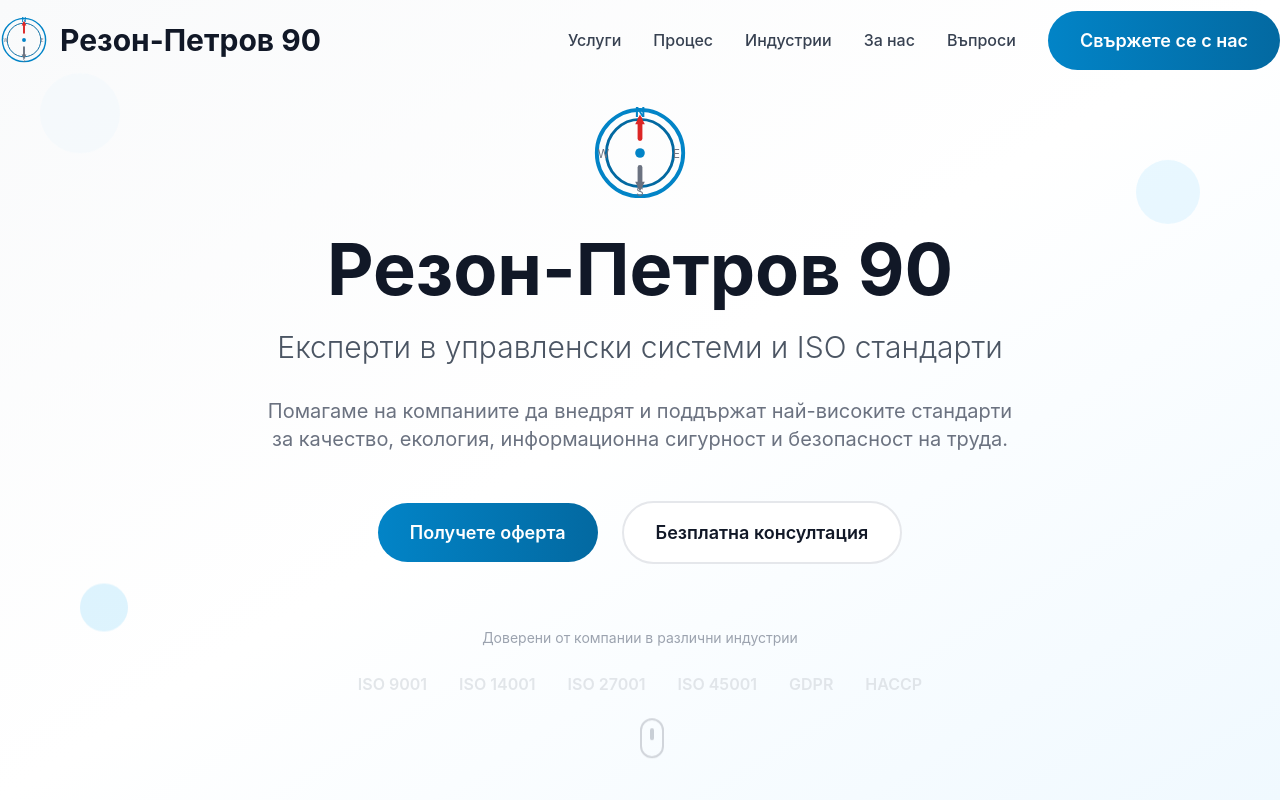
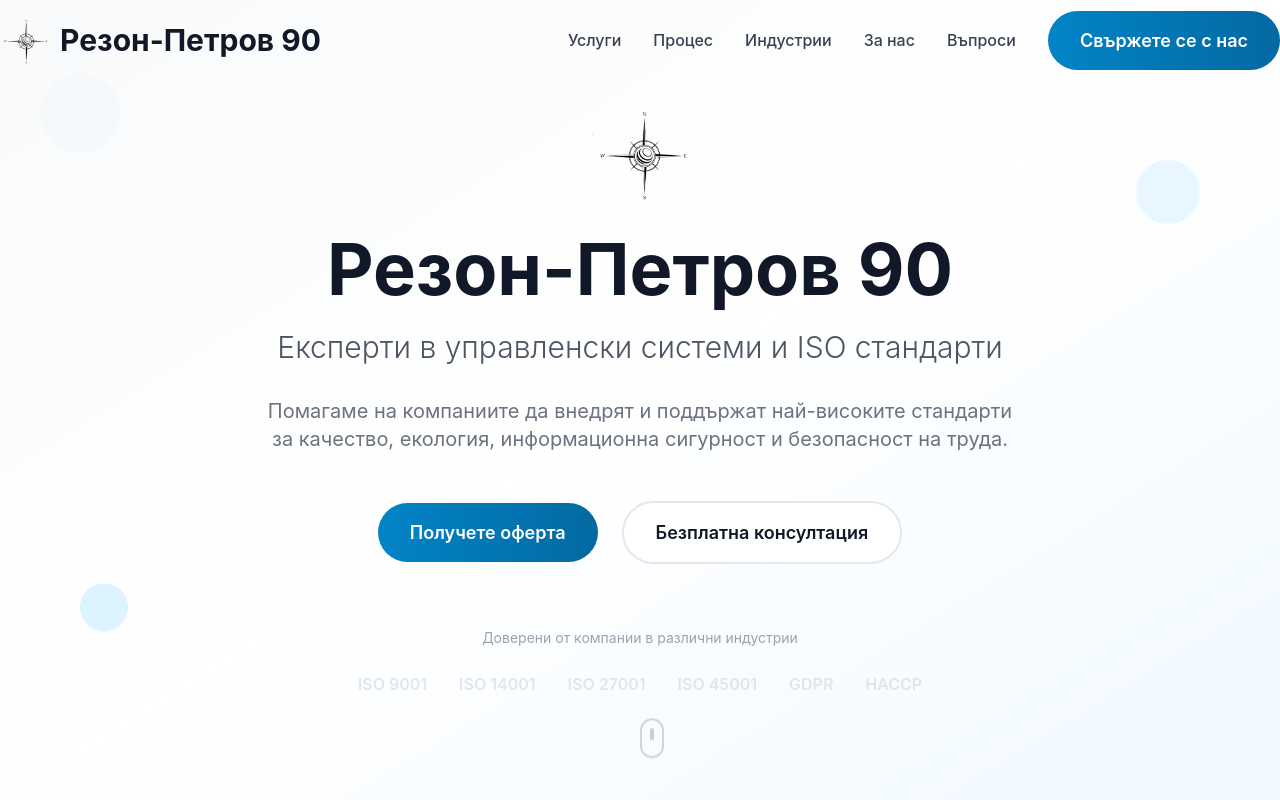
Before and after one commit to cMeXoTBoPeH/reson-petrov-landing, a React (Create React App) app: page / in a window 1280 px wide. Shown: the top 800 px of the page. Built offline with nearby package versions, Linux system fonts and the light colour scheme.

Commit message:
Update to use actual company logo (2222233333.png)

```diff
--- a/public/index.html
+++ b/public/index.html
@@ -2,7 +2,7 @@
 <html lang="en">
   <head>
     <meta charset="utf-8" />
-    <link rel="icon" href="%PUBLIC_URL%/favicon.svg" type="image/svg+xml" />
+    <link rel="icon" href="%PUBLIC_URL%/2222233333.png" type="image/png" />
     <link rel="icon" href="%PUBLIC_URL%/favicon.ico" />
     <meta name="viewport" content="width=device-width, initial-scale=1" />
     <meta name="theme-color" content="#000000" />
--- a/src/components/Footer.tsx
+++ b/src/components/Footer.tsx
@@ -24,33 +24,12 @@ const Footer: React.FC = () => {
               onClick={scrollToTop}
               className="flex items-center space-x-3 mb-6 hover:opacity-80 transition-opacity duration-300"
             >
-              {/* Compass Logo */}
-              <div className="w-8 h-8 relative">
-                <svg viewBox="0 0 100 100" className="w-full h-full">
-                  {/* Outer Circle */}
-                  <circle cx="50" cy="50" r="45" fill="none" stroke="#38bdf8" strokeWidth="3"/>
-
-                  {/* Inner Circle */}
-                  <circle cx="50" cy="50" r="35" fill="none" stroke="#7dd3fc" strokeWidth="2"/>
-
-                  {/* Compass Needle - North */}
-                  <line x1="50" y1="15" x2="50" y2="35" stroke="#f87171" strokeWidth="4" strokeLinecap="round"/>
-                  <polygon points="50,10 45,20 55,20" fill="#f87171"/>
-
-                  {/* Compass Needle - South */}
-                  <line x1="50" y1="65" x2="50" y2="85" stroke="#9ca3af" strokeWidth="4" strokeLinecap="round"/>
-                  <polygon points="50,90 45,80 55,80" fill="#9ca3af"/>
-
-                  {/* Center Dot */}
-                  <circle cx="50" cy="50" r="4" fill="#38bdf8"/>
-
-                  {/* Direction Markers */}
-                  <text x="50" y="12" textAnchor="middle" fontSize="12" fill="#38bdf8" fontWeight="bold">N</text>
-                  <text x="88" y="55" textAnchor="middle" fontSize="10" fill="#9ca3af">E</text>
-                  <text x="50" y="95" textAnchor="middle" fontSize="10" fill="#9ca3af">S</text>
-                  <text x="12" y="55" textAnchor="middle" fontSize="10" fill="#9ca3af">W</text>
-                </svg>
-              </div>
+              {/* Company Logo */}
+              <img
+                src="/2222233333.png"
+                alt="Резон-Петров 90 Logo"
+                className="w-8 h-8 object-contain"
+              />
 
               {/* Company Name */}
               <span className="text-3xl font-bold text-white">
--- a/src/components/Hero.tsx
+++ b/src/components/Hero.tsx
@@ -20,34 +20,13 @@ const Hero: React.FC = () => {
 
       <div className="container-max text-center relative z-10">
         <div className="max-w-4xl mx-auto">
-          {/* Compass Logo */}
+          {/* Company Logo */}
           <div className="flex justify-center mb-8 animate-fade-in">
-            <div className="w-20 h-20 lg:w-24 lg:h-24 relative">
-              <svg viewBox="0 0 100 100" className="w-full h-full">
-                {/* Outer Circle */}
-                <circle cx="50" cy="50" r="45" fill="none" stroke="#0284c7" strokeWidth="4"/>
-
-                {/* Inner Circle */}
-                <circle cx="50" cy="50" r="35" fill="none" stroke="#0369a1" strokeWidth="3"/>
-
-                {/* Compass Needle - North */}
-                <line x1="50" y1="15" x2="50" y2="35" stroke="#dc2626" strokeWidth="5" strokeLinecap="round"/>
-                <polygon points="50,10 45,20 55,20" fill="#dc2626"/>
-
-                {/* Compass Needle - South */}
-                <line x1="50" y1="65" x2="50" y2="85" stroke="#6b7280" strokeWidth="5" strokeLinecap="round"/>
-                <polygon points="50,90 45,80 55,80" fill="#6b7280"/>
-
-                {/* Center Dot */}
-                <circle cx="50" cy="50" r="5" fill="#0284c7"/>
-
-                {/* Direction Markers */}
-                <text x="50" y="12" textAnchor="middle" fontSize="14" fill="#0284c7" fontWeight="bold">N</text>
-                <text x="88" y="55" textAnchor="middle" fontSize="12" fill="#6b7280">E</text>
-                <text x="50" y="95" textAnchor="middle" fontSize="12" fill="#6b7280">S</text>
-                <text x="12" y="55" textAnchor="middle" fontSize="12" fill="#6b7280">W</text>
-              </svg>
-            </div>
+            <img
+              src="/2222233333.png"
+              alt="Резон-Петров 90 Logo"
+              className="w-20 h-20 lg:w-24 lg:h-24 object-contain"
+            />
           </div>
 
           {/* Main heading */}
--- a/src/components/Navbar.tsx
+++ b/src/components/Navbar.tsx
@@ -29,33 +29,12 @@ const Navbar: React.FC<NavbarProps> = ({ isScrolled }) => {
               onClick={() => scrollToSection('hero')}
               className="flex items-center space-x-3 hover:opacity-80 transition-opacity duration-300"
             >
-              {/* Compass Logo */}
-              <div className="w-10 h-10 lg:w-12 lg:h-12 relative">
-                <svg viewBox="0 0 100 100" className="w-full h-full">
-                  {/* Outer Circle */}
-                  <circle cx="50" cy="50" r="45" fill="none" stroke="#0284c7" strokeWidth="3"/>
-
-                  {/* Inner Circle */}
-                  <circle cx="50" cy="50" r="35" fill="none" stroke="#0369a1" strokeWidth="2"/>
-
-                  {/* Compass Needle - North */}
-                  <line x1="50" y1="15" x2="50" y2="35" stroke="#dc2626" strokeWidth="4" strokeLinecap="round"/>
-                  <polygon points="50,10 45,20 55,20" fill="#dc2626"/>
-
-                  {/* Compass Needle - South */}
-                  <line x1="50" y1="65" x2="50" y2="85" stroke="#6b7280" strokeWidth="4" strokeLinecap="round"/>
-                  <polygon points="50,90 45,80 55,80" fill="#6b7280"/>
-
-                  {/* Center Dot */}
-                  <circle cx="50" cy="50" r="4" fill="#0284c7"/>
-
-                  {/* Direction Markers */}
-                  <text x="50" y="12" textAnchor="middle" fontSize="12" fill="#0284c7" fontWeight="bold">N</text>
-                  <text x="88" y="55" textAnchor="middle" fontSize="10" fill="#6b7280">E</text>
-                  <text x="50" y="95" textAnchor="middle" fontSize="10" fill="#6b7280">S</text>
-                  <text x="12" y="55" textAnchor="middle" fontSize="10" fill="#6b7280">W</text>
-                </svg>
-              </div>
+              {/* Company Logo */}
+              <img
+                src="/2222233333.png"
+                alt="Резон-Петров 90 Logo"
+                className="w-10 h-10 lg:w-12 lg:h-12 object-contain"
+              />
 
               {/* Company Name */}
               <span className="text-2xl lg:text-3xl font-bold text-gray-900">
```
Also changed, not shown: public/2222233333.png (added), public/66921072_366046230724764_2859933424355901440_n.png (deleted).
